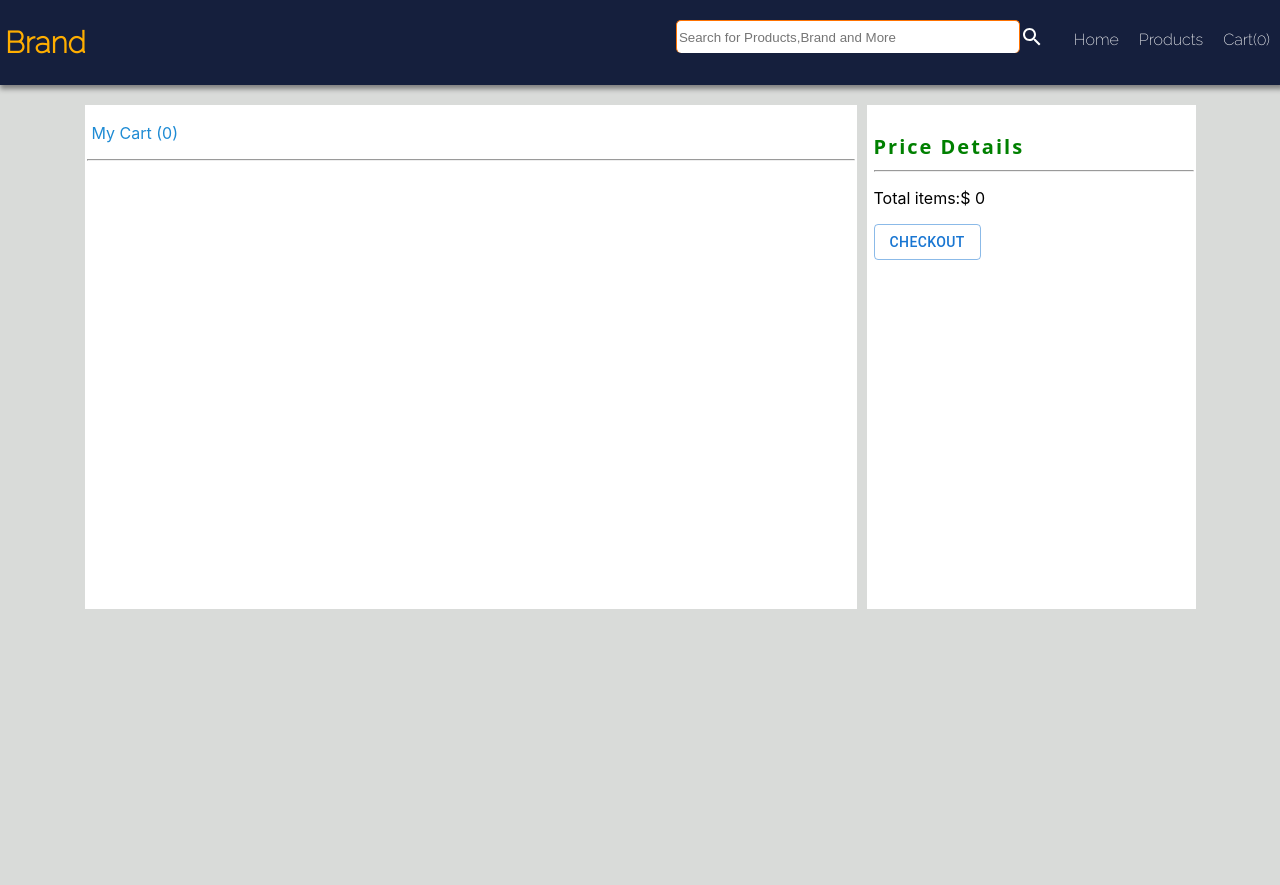
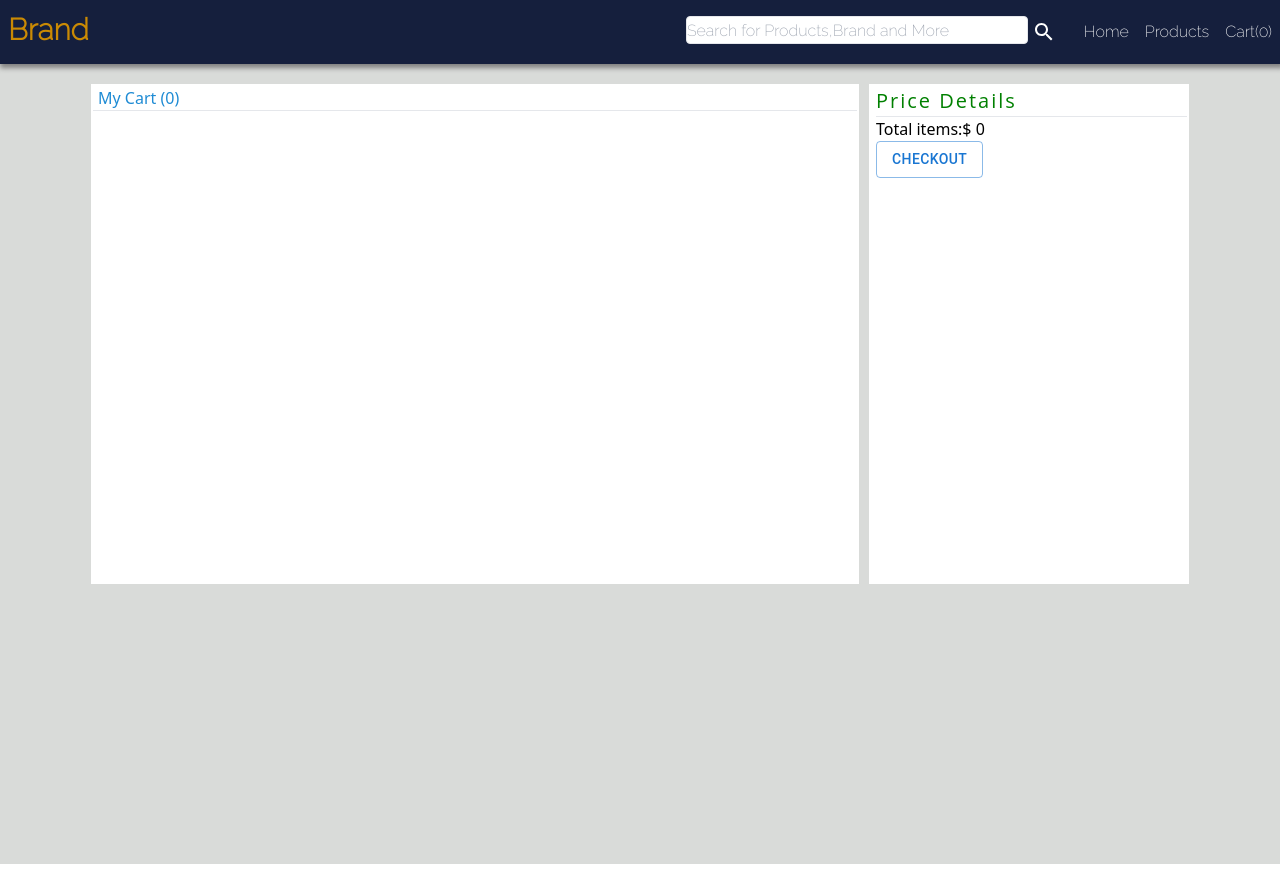
Before and after one commit to arunbanga/E-commerce-Website, a React (Create React App) app: page /cart in a window 1280 px wide. After the commit the page ends 864 px from the top, so only its background shows below. Built offline with nearby package versions, Linux system fonts and the light colour scheme; a web font is replaced by a local one.

Commit message:
navbar update

```diff
--- a/package.json
+++ b/package.json
@@ -44,5 +44,10 @@
       "last 1 firefox version",
       "last 1 safari version"
     ]
+  },
+  "devDependencies": {
+    "autoprefixer": "^10.4.7",
+    "postcss": "^8.4.13",
+    "tailwindcss": "^3.0.24"
   }
 }
--- /dev/null
+++ b/postcss.config.js
@@ -0,0 +1,6 @@
+module.exports = {
+  plugins: {
+    tailwindcss: {},
+    autoprefixer: {},
+  },
+}
--- a/src/Components/Button.jsx
+++ b/src/Components/Button.jsx
@@ -5,7 +5,7 @@ const Button = () => {
     const state= useSelector((state)=>state.cart.cartItems)
     return (
         <>
-        <NavLink  style={{padding:'10px', marginTop:'20px', textDecoration:'none'}}  to='/cart'>
+        <NavLink  className='py-5 mx-2'  to='/cart'>
            Cart({state.length})
         </NavLink>
         </>
--- a/src/Components/Cart.jsx
+++ b/src/Components/Cart.jsx
@@ -103,7 +103,7 @@ const Cart = () => {
                 fontFamily: "Open Sans",
                 fontSize: "20px",
                 letterSpacing: "2px",
-                height: "10px",
+                height: "30px",
                 color: "green"
               }}
             >
--- a/src/Components/Navbar.jsx
+++ b/src/Components/Navbar.jsx
@@ -18,37 +18,32 @@ const Navbar = () => {
         >
           <Nav>
             <Leftcontainer>
-              <h2
-                style={{
-                  marginLeft: "5px",
-                  color: "#ffae00"
-                }}
-              >
+              <h2 className='text-3xl text-yellow-600 py-3 px-2 font-semibold'>
                 Brand
               </h2>
             </Leftcontainer>
 
             <input
-              className="input"
+              className="input h-7 w-1/2 my-4 border border-black-500 rounded ml-1"
               type="text"
-              style={{
-                height: "30px",
-                width: "50%",
-                marginTop: "20px",
-                border: "1px solid #ff7200",
-                color: "black",
-                borderBottom: "none",
-                borderRadius: "5px"
-              }}
+              // style={{
+              //   height: "30px",
+              //   width: "50%",
+              //   marginTop: "20px",
+              //   border: "1px solid #ff7200",
+              //   color: "black",
+              //   borderBottom: "none",
+              //   borderRadius: "5px"
+              // }}
               placeholder="Search for Products,Brand and More"
             />
             <SearchIcon
-              className="serachbar"
-              style={{ marginRight: "20px", marginTop: "25px" }}
+              className="serachbar mr-5 ml-1 mt-5 "
+              // style={{ marginRight: "20px", marginTop: "25px" }}
             />
             <div className="nav" >
-            <NavLink  style={{padding:'10px',marginTop:'20px', textDecoration:'none'}} to='/'> Home</NavLink>
-            <NavLink  style={{padding:'10px', marginTop:'20px',textDecoration:'none'}} to='/products'> Products</NavLink>
+            <NavLink  className='py-5 mx-2' to='/'> Home</NavLink>
+            <NavLink  className='py-5 mx-2' to='/products'> Products</NavLink>
             <Button/>
             </div>
           </Nav>
@@ -94,7 +89,7 @@ const Nav = styled.div`
 const Leftcontainer = styled.div`
   width: 100%;
   display: flex;
-  font-size: 20px;
+  font-bold: underline;
   justify-content: flex-start;
 
   @media ${deviceMax.mobileL} {
--- a/src/index.css
+++ b/src/index.css
@@ -1,13 +1,9 @@
-body {
-  margin: 0;
-  font-family: -apple-system, BlinkMacSystemFont, 'Segoe UI', 'Roboto', 'Oxygen',
-    'Ubuntu', 'Cantarell', 'Fira Sans', 'Droid Sans', 'Helvetica Neue',
-    sans-serif;
-  -webkit-font-smoothing: antialiased;
-  -moz-osx-font-smoothing: grayscale;
+@tailwind base;
+@tailwind components;
+@tailwind utilities;
+
+*{
+  margin: 0px;
+  padding: 0px;
+  box-sizing: border-box;
 }
-
-code {
-  font-family: source-code-pro, Menlo, Monaco, Consolas, 'Courier New',
-    monospace;
-}
--- /dev/null
+++ b/tailwind.config.js
@@ -0,0 +1,9 @@
+module.exports = {
+  content: [
+    "./src/**/*.{js,jsx,ts,tsx}",
+  ],
+  theme: {
+    extend: {},
+  },
+  plugins: [],
+}
```
Also changed, not shown: 1 other file (tests, documents, lock files or other folders).
